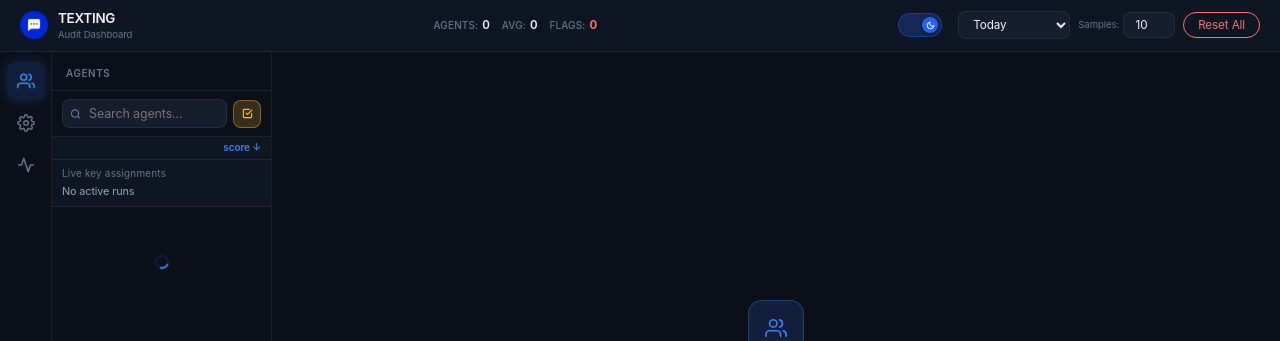
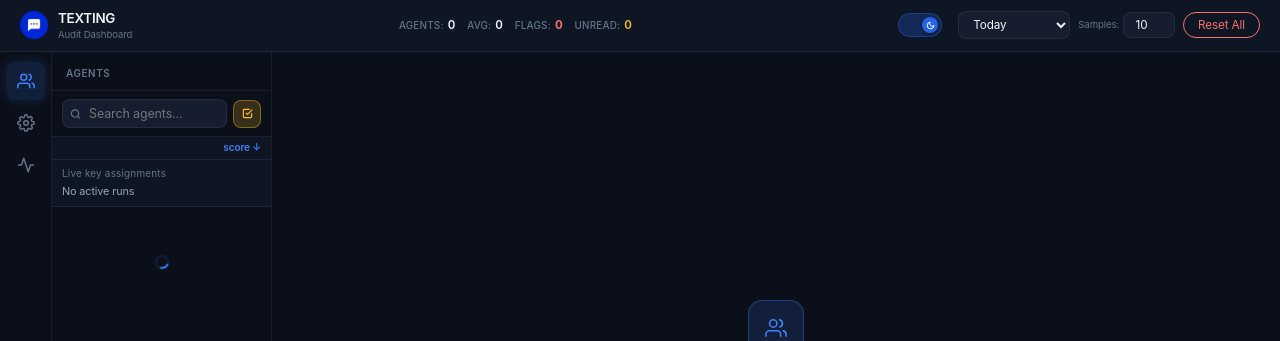
Before and after one commit to MOHAMEDVOS/TEXTING-AUDIT-AUTOMATION, a FastAPI app: page / in a window 1280 px wide. Shown: the top 341 px of the page. Run offline with FastAPI, Linux system fonts and the light colour scheme; data that the repository does not hold is empty; parts of the project's set-up code (start-up, migrations or seed data) failed here and were passed over.

Commit message:
fix: restore missing stat-unread element causing dashboard crash

```diff
--- a/dashboard/templates/index.html
+++ b/dashboard/templates/index.html
@@ -673,6 +673,10 @@
       <span style="font-size:.62rem; color:var(--text-muted); font-weight:500; text-transform:uppercase; letter-spacing:0.02em;">Flags:</span>
       <span id="stat-flagged" style="font-size:.72rem; font-weight:700; color:var(--danger);">0</span>
     </div>
+    <div style="display:flex; align-items:center; gap:4px;">
+      <span style="font-size:.62rem; color:var(--text-muted); font-weight:500; text-transform:uppercase; letter-spacing:0.02em;">Unread:</span>
+      <span id="stat-unread" style="font-size:.72rem; font-weight:600; color:var(--warning);">0</span>
+    </div>
   </div>
 
 
```
